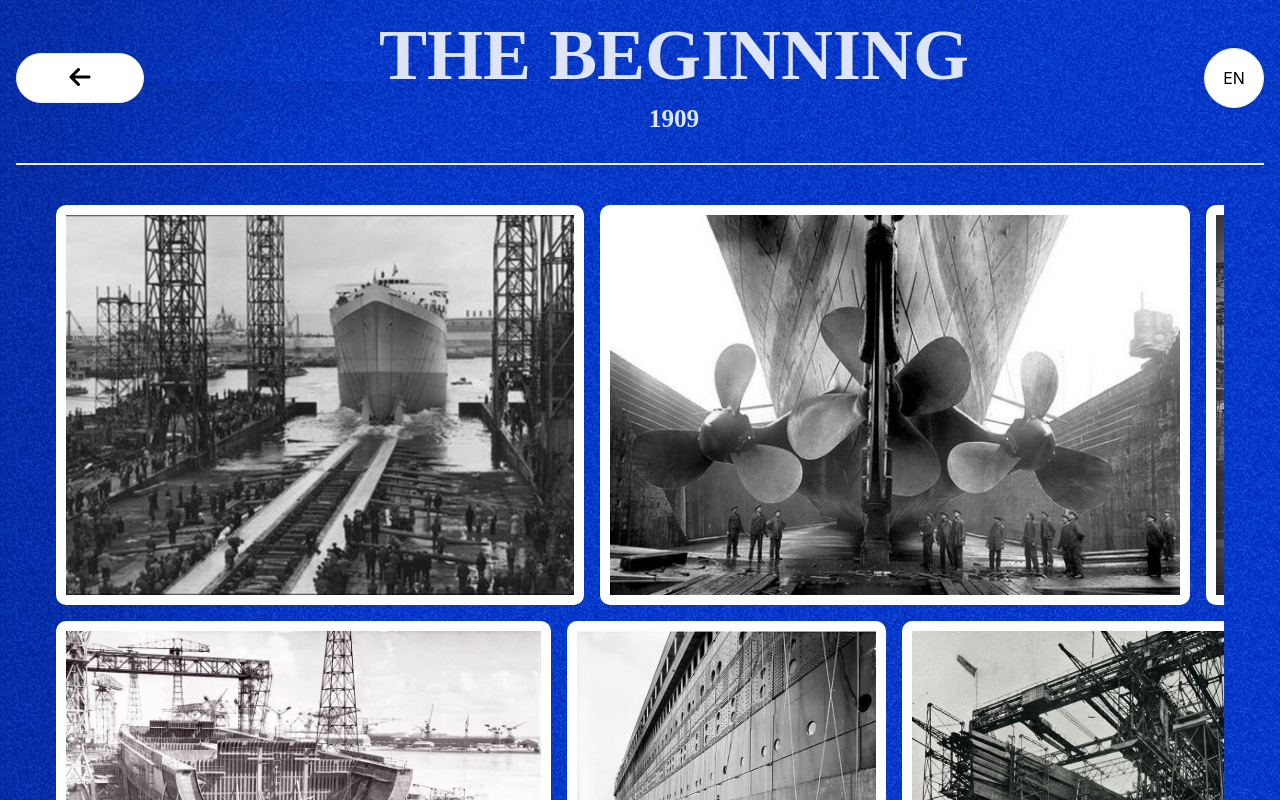
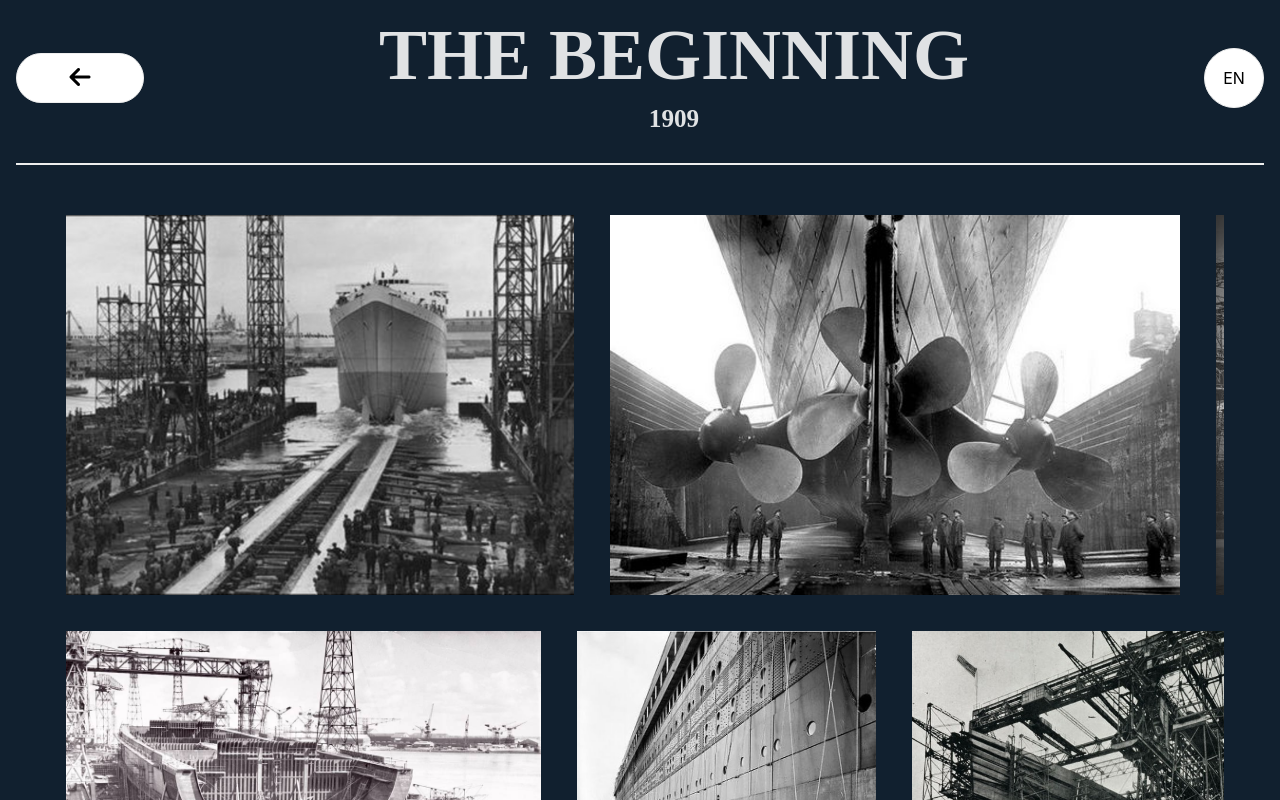
Before and after one commit to GrafKiedyOdcinek/titanic-Expo-Slider, a React (Vite) app: page /galerie/1 in a window 1280 px wide. Shown: the top 800 px of the page. Built offline with nearby package versions, Linux system fonts and the light colour scheme; a web font is replaced by a local one.

Commit message:
style: update background color in index.css

```diff
--- a/src/style/index.css
+++ b/src/style/index.css
@@ -9,8 +9,7 @@
   line-height: 1.5;
   font-weight: 400;
   color: rgba(255, 255, 255, 0.87);
-  background: #0d1625;
-  background-image: url("/bg.png");
+  background: #11202f;
   font-synthesis: none;
   text-rendering: optimizeLegibility;
   -webkit-font-smoothing: antialiased;
@@ -123,7 +122,6 @@ h1 {
 .gallery-image img {
   object-fit: cover;
   border-radius: 10px;
-  background: white;
   padding: 10px;
   height: 300px;
   width: 100%;
```
